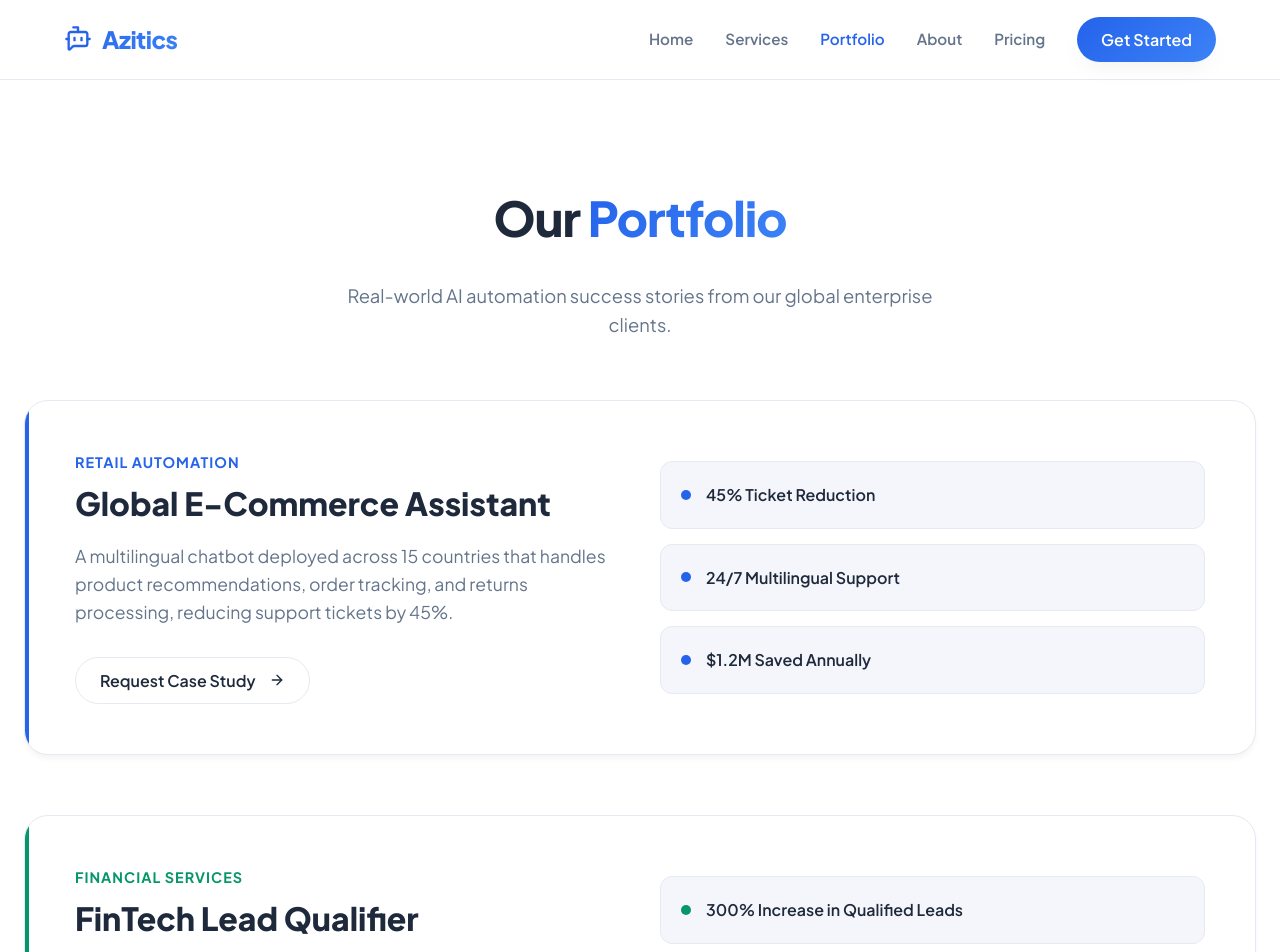
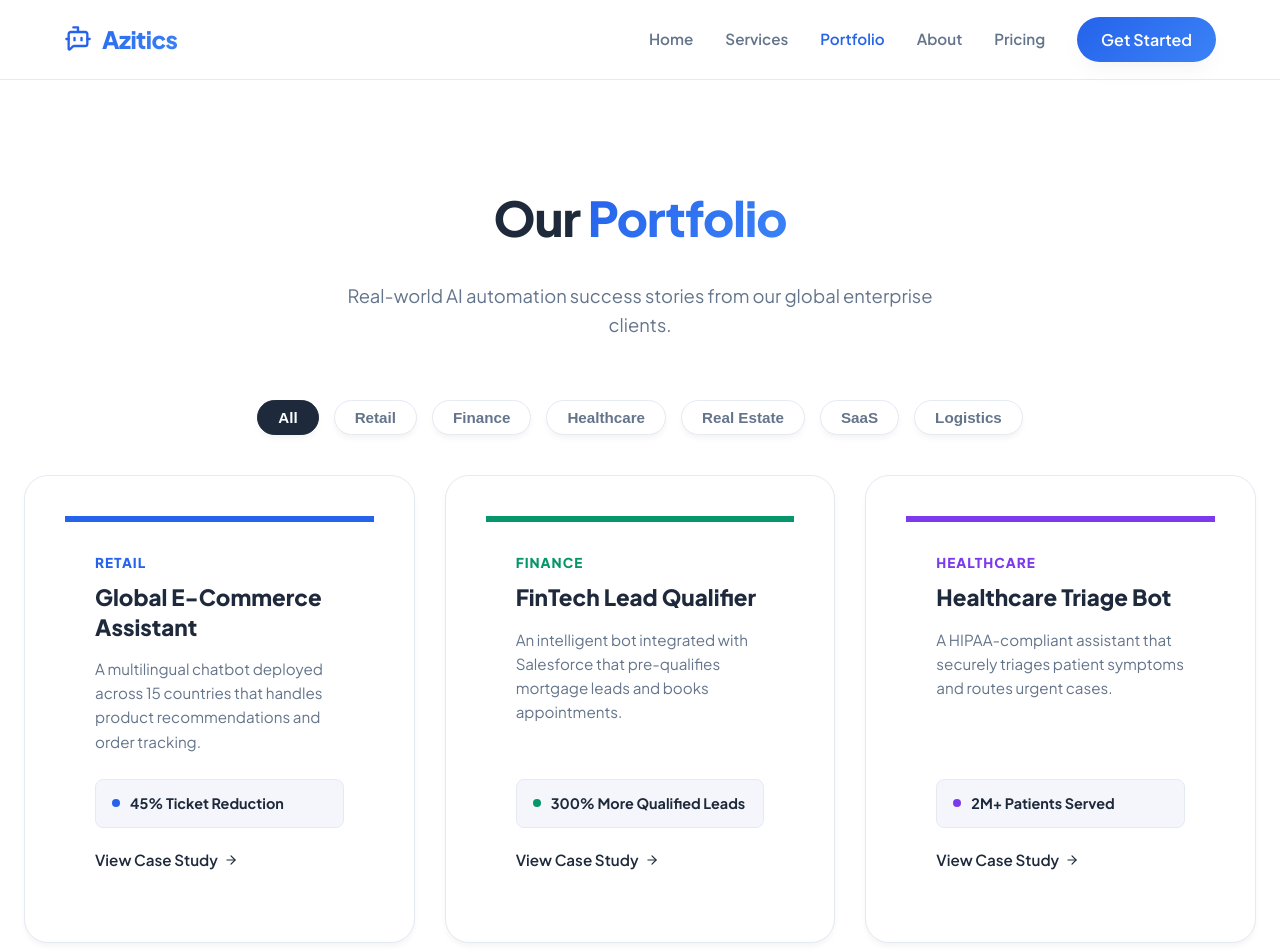
Before and after one commit to atd786/chatbot, a React (Vite) app: page /portfolio in a window 1280 px wide. Shown: the top 952 px of the page. Built offline with nearby package versions, Linux system fonts and the light colour scheme.

Commit message:
feat: complete portfolio page overhaul with 20 filterable projects

```diff
--- a/src/index.css
+++ b/src/index.css
@@ -451,3 +451,118 @@ textarea.form-input {
   font-weight: 500;
   color: var(--text-primary);
 }
+
+/* Portfolio Grid & Filters */
+.filter-bar {
+  display: flex;
+  flex-wrap: wrap;
+  gap: 15px;
+  justify-content: center;
+  margin-bottom: 40px;
+}
+
+.filter-btn {
+  padding: 8px 20px;
+  border-radius: 50px;
+  background: white;
+  border: 1px solid var(--border-color);
+  color: var(--text-secondary);
+  font-weight: 600;
+  font-size: 0.95rem;
+  cursor: pointer;
+  transition: all 0.3s ease;
+  box-shadow: var(--shadow-sm);
+}
+
+.filter-btn:hover {
+  background: var(--bg-secondary);
+  color: var(--text-primary);
+}
+
+.filter-btn.active {
+  background: var(--text-primary);
+  color: white;
+  border-color: var(--text-primary);
+}
+
+.portfolio-grid {
+  display: grid;
+  grid-template-columns: repeat(auto-fill, minmax(320px, 1fr));
+  gap: 30px;
+}
+
+.compact-project-card {
+  padding: 0;
+  position: relative;
+  overflow: hidden;
+  display: flex;
+  flex-direction: column;
+}
+
+.project-color-bar {
+  height: 6px;
+  width: 100%;
+}
+
+.project-content {
+  padding: 30px;
+  display: flex;
+  flex-direction: column;
+  flex: 1;
+}
+
+.project-category {
+  font-size: 0.85rem;
+  font-weight: 800;
+  text-transform: uppercase;
+  letter-spacing: 1px;
+  margin-bottom: 10px;
+}
+
+.project-title {
+  font-size: 1.4rem;
+  font-weight: 800;
+  line-height: 1.3;
+  margin-bottom: 15px;
+  color: var(--text-primary);
+}
+
+.project-desc {
+  color: var(--text-secondary);
+  font-size: 0.95rem;
+  margin-bottom: 25px;
+  flex: 1;
+}
+
+.project-metric {
+  background: var(--bg-secondary);
+  padding: 12px 16px;
+  border-radius: 8px;
+  display: flex;
+  align-items: center;
+  gap: 10px;
+  font-weight: 700;
+  font-size: 0.9rem;
+  margin-bottom: 20px;
+  border: 1px solid var(--border-color);
+}
+
+.metric-dot {
+  width: 8px;
+  height: 8px;
+  border-radius: 50%;
+}
+
+.project-link {
+  display: inline-flex;
+  align-items: center;
+  gap: 6px;
+  font-weight: 600;
+  color: var(--text-primary);
+  font-size: 0.95rem;
+  transition: color 0.3s;
+}
+
+.project-link:hover {
+  color: var(--accent-primary);
+}
--- a/src/pages/Portfolio.jsx
+++ b/src/pages/Portfolio.jsx
@@ -1,31 +1,159 @@
-import { motion } from 'framer-motion';
+import { useState } from 'react';
+import { motion, AnimatePresence } from 'framer-motion';
 import { ExternalLink, ArrowRight } from 'lucide-react';
 import { Link } from 'react-router-dom';
 
 const Portfolio = () => {
+  const [activeFilter, setActiveFilter] = useState('All');
+
+  const categories = ['All', 'Retail', 'Finance', 'Healthcare', 'Real Estate', 'SaaS', 'Logistics'];
+
   const projects = [
     {
       title: "Global E-Commerce Assistant",
-      category: "Retail Automation",
-      description: "A multilingual chatbot deployed across 15 countries that handles product recommendations, order tracking, and returns processing, reducing support tickets by 45%.",
-      metrics: ["45% Ticket Reduction", "24/7 Multilingual Support", "$1.2M Saved Annually"],
+      category: "Retail",
+      description: "A multilingual chatbot deployed across 15 countries that handles product recommendations and order tracking.",
+      metric: "45% Ticket Reduction",
       color: "#2563eb"
     },
     {
       title: "FinTech Lead Qualifier",
-      category: "Financial Services",
-      description: "An intelligent bot integrated with Salesforce that pre-qualifies mortgage leads and automatically books appointments with regional advisors based on user location.",
-      metrics: ["300% Increase in Qualified Leads", "Zero Wait Time", "Seamless CRM Sync"],
+      category: "Finance",
+      description: "An intelligent bot integrated with Salesforce that pre-qualifies mortgage leads and books appointments.",
+      metric: "300% More Qualified Leads",
       color: "#059669"
     },
     {
       title: "Healthcare Triage Bot",
       category: "Healthcare",
-      description: "A HIPAA-compliant assistant that securely triages patient symptoms, provides basic medical information, and routes urgent cases to on-call nurses.",
-      metrics: ["2M+ Patients Served", "99.9% Uptime", "HIPAA Compliant"],
+      description: "A HIPAA-compliant assistant that securely triages patient symptoms and routes urgent cases.",
+      metric: "2M+ Patients Served",
       color: "#7c3aed"
+    },
+    {
+      title: "Property Matchmaker AI",
+      category: "Real Estate",
+      description: "A virtual real estate agent that asks buyers about their preferences and instantly shows matching MLS listings.",
+      metric: "1.5x Conversion Rate",
+      color: "#f59e0b"
+    },
+    {
+      title: "SaaS Onboarding Guide",
+      category: "SaaS",
+      description: "An in-app AI assistant that walks new users through software setup, significantly reducing time-to-value.",
+      metric: "60% Less Churn",
+      color: "#ec4899"
+    },
+    {
+      title: "Logistics Tracking Bot",
+      category: "Logistics",
+      description: "WhatsApp bot for a global shipping company allowing users to track freight via natural language queries.",
+      metric: "10M+ Queries Handled",
+      color: "#14b8a6"
+    },
+    {
+      title: "Retail Inventory Guru",
+      category: "Retail",
+      description: "Internal team bot that allows store managers to check stock levels across nationwide warehouses instantly.",
+      metric: "2 Hrs Saved per Manager/Day",
+      color: "#2563eb"
+    },
+    {
+      title: "Crypto Support Agent",
+      category: "Finance",
+      description: "24/7 support bot for a crypto exchange handling account lockouts, KYC queries, and basic trading FAQs.",
+      metric: "99.9% Uptime",
+      color: "#059669"
+    },
+    {
+      title: "Dental Clinic Scheduler",
+      category: "Healthcare",
+      description: "Voice and text bot that handles rescheduling, cancellations, and sends automated reminders to patients.",
+      metric: "80% No-Show Reduction",
+      color: "#7c3aed"
+    },
+    {
+      title: "Luxury Condo Concierge",
+      category: "Real Estate",
+      description: "Resident-facing app bot for booking amenities, reporting maintenance, and local community updates.",
+      metric: "5-Star Resident Rating",
+      color: "#f59e0b"
+    },
+    {
+      title: "B2B Software Sales Rep",
+      category: "SaaS",
+      description: "Proactive website bot that engages enterprise visitors, answers pricing questions, and collects emails.",
+      metric: "$2.5M Pipeline Generated",
+      color: "#ec4899"
+    },
+    {
+      title: "Fleet Dispatch Optimizer",
+      category: "Logistics",
+      description: "AI interface for dispatchers to route trucks based on real-time traffic and weather data.",
+      metric: "15% Fuel Savings",
+      color: "#14b8a6"
+    },
+    {
+      title: "Fashion Stylist Bot",
+      category: "Retail",
+      description: "Instagram DM bot that recommends outfits based on user uploaded photos and past purchase history.",
+      metric: "22% Upsell Rate",
+      color: "#2563eb"
+    },
+    {
+      title: "Tax Prep Assistant",
+      category: "Finance",
+      description: "Guides freelance workers through deductible categorization before handing off to a human CPA.",
+      metric: "4,000+ Tax Returns Prep'd",
+      color: "#059669"
+    },
+    {
+      title: "Mental Health Check-in",
+      category: "Healthcare",
+      description: "A companion bot that asks daily wellness questions and flags severe responses to human therapists.",
+      metric: "10,000+ Daily Users",
+      color: "#7c3aed"
+    },
+    {
+      title: "Commercial Lease Analyzer",
+      category: "Real Estate",
+      description: "Internal tool that extracts key dates and clauses from PDF lease agreements and updates the CRM.",
+      metric: "90% Faster Document Review",
+      color: "#f59e0b"
+    },
+    {
+      title: "API Documentation Bot",
+      category: "SaaS",
+      description: "Developer-focused bot trained on extensive API docs to provide instant code snippets and troubleshooting.",
+      metric: "Zero Support Tickets for API",
+      color: "#ec4899"
+    },
+    {
+      title: "Last-Mile Delivery Support",
+      category: "Logistics",
+      description: "SMS bot that updates customers on delivery windows and allows them to leave drop-off instructions.",
+      metric: "98% Positive Feedback",
+      color: "#14b8a6"
+    },
+    {
+      title: "Grocer Refund Automator",
+      category: "Retail",
+      description: "Automatically issues micro-refunds for damaged grocery items based on image recognition.",
+      metric: "$50k Saved in Agent Hours",
+      color: "#2563eb"
+    },
+    {
+      title: "Insurance Claim Filer",
+      category: "Finance",
+      description: "Walks users through filing a first-notice-of-loss auto claim using their smartphone camera.",
+      metric: "Claim Filed in < 3 Mins",
+      color: "#059669"
     }
   ];
+
+  const filteredProjects = activeFilter === 'All'
+    ? projects
+    : projects.filter(p => p.category === activeFilter);
 
   return (
     <motion.div
@@ -40,70 +168,59 @@ const Portfolio = () => {
             initial={{ y: 30, opacity: 0 }}
             animate={{ y: 0, opacity: 1 }}
             transition={{ duration: 0.6 }}
-            style={{ textAlign: 'center', marginBottom: '60px' }}
+            style={{ textAlign: 'center', marginBottom: '40px' }}
           >
             <h1 className="section-title">Our <span className="gradient-text">Portfolio</span></h1>
             <p className="section-subtitle">Real-world AI automation success stories from our global enterprise clients.</p>
           </motion.div>
 
-          <div style={{ display: 'flex', flexDirection: 'column', gap: '60px' }}>
-            {projects.map((project, i) => (
-              <motion.div
+          {/* Filter Bar */}
+          <div className="filter-bar">
+            {categories.map((cat, i) => (
+              <button
                 key={i}
-                initial={{ opacity: 0, x: i % 2 === 0 ? -50 : 50 }}
-                whileInView={{ opacity: 1, x: 0 }}
-                viewport={{ once: true, margin: "-100px" }}
-                transition={{ duration: 0.7, type: "spring", bounce: 0.2 }}
-                className="glass-card"
-                style={{
-                  display: 'grid',
-                  gridTemplateColumns: 'repeat(auto-fit, minmax(300px, 1fr))',
-                  gap: '40px',
-                  alignItems: 'center',
-                  padding: '50px',
-                  position: 'relative',
-                  overflow: 'hidden'
-                }}
+                onClick={() => setActiveFilter(cat)}
+                className={`filter-btn ${activeFilter === cat ? 'active' : ''}`}
               >
-                <div style={{ position: 'absolute', top: 0, left: 0, width: '4px', height: '100%', backgroundColor: project.color }}></div>
-
-                <div>
-                  <div style={{ color: project.color, fontWeight: '700', fontSize: '0.9rem', textTransform: 'uppercase', letterSpacing: '1px', marginBottom: '10px' }}>
-                    {project.category}
-                  </div>
-                  <h3 style={{ fontSize: '2rem', fontWeight: '800', marginBottom: '20px', lineHeight: '1.2' }}>{project.title}</h3>
-                  <p style={{ color: 'var(--text-secondary)', fontSize: '1.1rem', marginBottom: '30px' }}>
-                    {project.description}
-                  </p>
-                  <Link to="/contact" className="btn btn-secondary" style={{ padding: '10px 24px' }}>
-                    Request Case Study <ArrowRight size={16} style={{ marginLeft: '5px' }} />
-                  </Link>
-                </div>
-
-                <div style={{ display: 'flex', flexDirection: 'column', gap: '15px' }}>
-                  {project.metrics.map((metric, j) => (
-                    <motion.div
-                      key={j}
-                      whileHover={{ scale: 1.05, x: 10 }}
-                      style={{
-                        background: 'var(--bg-secondary)',
-                        padding: '20px',
-                        borderRadius: '12px',
-                        display: 'flex',
-                        alignItems: 'center',
-                        gap: '15px',
-                        fontWeight: '600',
-                        border: '1px solid var(--border-color)'
-                      }}
-                    >
-                      <div style={{ width: '10px', height: '10px', borderRadius: '50%', backgroundColor: project.color }}></div>
-                      {metric}
-                    </motion.div>
-                  ))}
-                </div>
-              </motion.div>
+                {cat}
+              </button>
             ))}
           </div>
+
+          {/* Portfolio Grid */}
+          <motion.div layout className="portfolio-grid">
+            <AnimatePresence>
+              {filteredProjects.map((project, i) => (
+                <motion.div
+                  layout
+                  key={project.title}
+                  initial={{ opacity: 0, scale: 0.9 }}
+                  animate={{ opacity: 1, scale: 1 }}
+                  exit={{ opacity: 0, scale: 0.9 }}
+                  transition={{ duration: 0.3 }}
+                  className="glass-card compact-project-card"
+                  whileHover={{ y: -5, boxShadow: '0 10px 25px rgba(0,0,0,0.1)' }}
+                >
+                  <div className="project-color-bar" style={{ backgroundColor: project.color }}></div>
+                  <div className="project-content">
+                    <span className="project-category" style={{ color: project.color }}>{project.category}</span>
+                    <h3 className="project-title">{project.title}</h3>
+                    <p className="project-desc">{project.description}</p>
+
+                    <div className="project-metric">
+                      <div className="metric-dot" style={{ backgroundColor: project.color }}></div>
+                      <span>{project.metric}</span>
+                    </div>
+
+                    <Link to="/contact" className="project-link">
+                      View Case Study <ArrowRight size={14} />
+                    </Link>
+                  </div>
+                </motion.div>
+              ))}
+            </AnimatePresence>
+          </motion.div>
+
         </div>
       </section>
 
```
